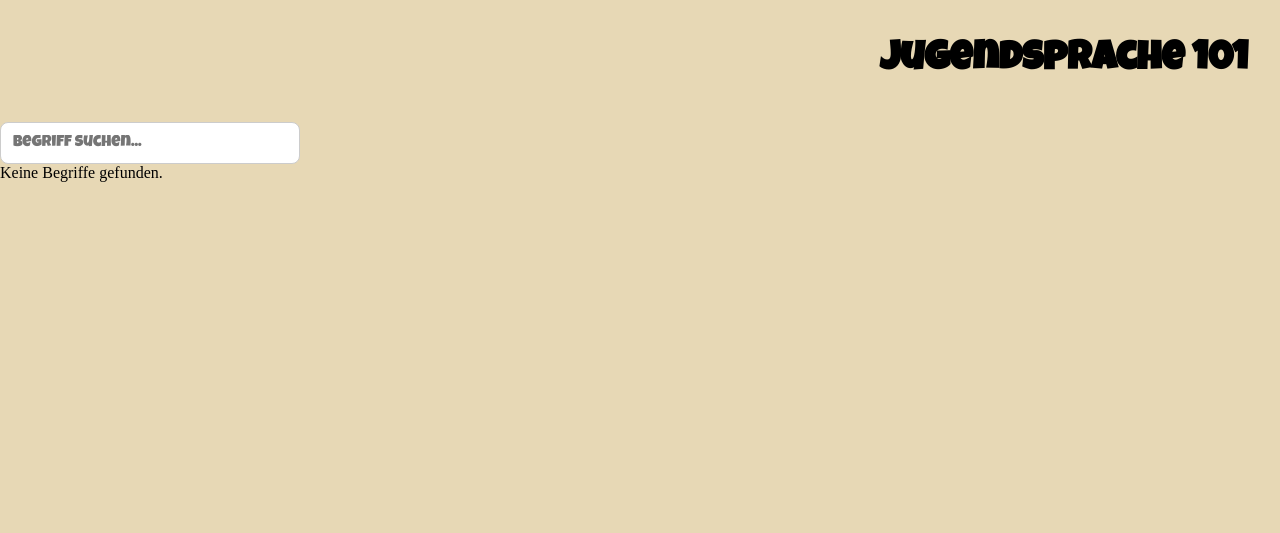
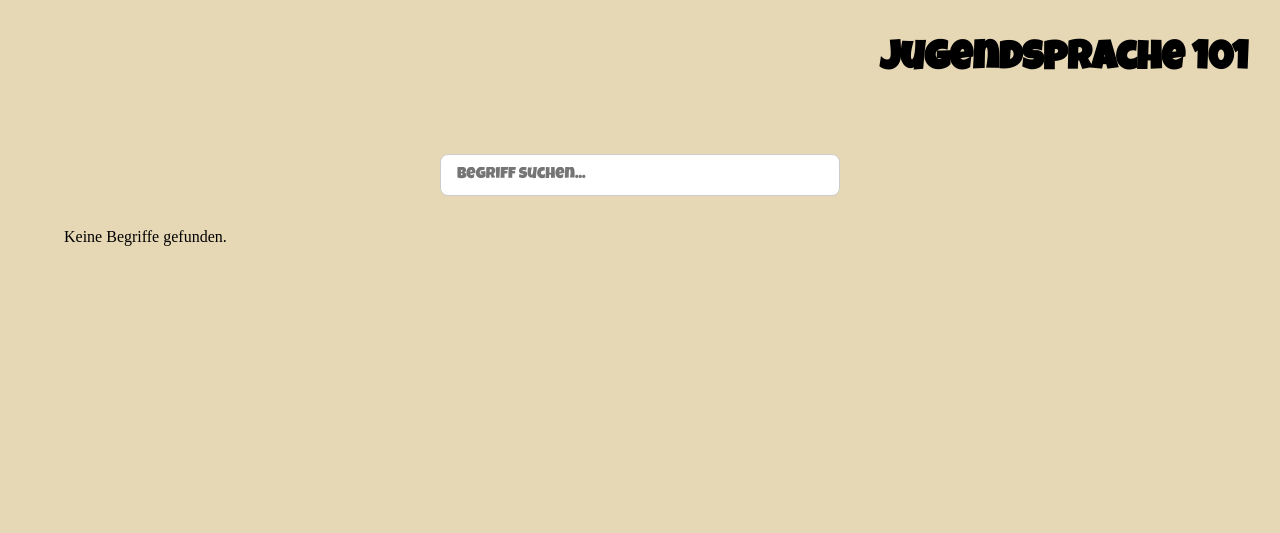
Before and after one commit to Suenaf/Gen-Z, a PHP site: page /begriffe.html in a window 1280 px wide. Shown: the top 533 px of the page. Run offline with PHP 8.4, Linux system fonts and the light colour scheme; data that the repository does not hold is empty.

Commit message:
begriffe.html fertg

```diff
--- a/begriffe.html
+++ b/begriffe.html
@@ -11,9 +11,10 @@
 
   <h2 class="headline-text">Jugendsprache 101</h2>
 
+  <div class="container">
     <input type="text" id="search-input" placeholder="Begriff suchen..." />
-
     <div id="jugendwoerter"></div>
+  </div>
 
     <div class="dashboard-box">
         <div class="dashboard-left">
--- a/css/begriffe.css
+++ b/css/begriffe.css
@@ -0,0 +1,69 @@
+/* Container wie in trends.css */
+.container {
+    width: 90%;
+    margin: 0 auto;
+    padding: 2rem 0;
+  }
+
+  /* Optional: padding unten wie in trends.html */
+  #jugendwoerter {
+    padding-bottom: 12rem; /* Platz für fixe Dashboard-Box */
+  }
+
+  /* Suchfeld styling (leicht angepasst) */
+  #search-input {
+    display: block;
+    width: 100%;
+    max-width: 400px;
+    margin: 0 auto 2rem auto;
+    padding: 0.75rem 1rem;
+    font-size: 1rem;
+    border-radius: 0.5rem;
+    border: 1px solid #ccc;
+    font-family: 'LuckiestGuy', sans-serif;
+    box-sizing: border-box;
+  }
+
+  .card {
+    color: white;
+    border-radius: 2rem;
+    padding: 1.5rem;
+    margin: 1.5rem auto;
+    width: 90%;
+    max-width: 480px;
+    box-shadow: 0 4px 12px rgba(0, 0, 0, 0.1);
+    font-family: 'LucidaGrande', sans-serif;
+  }
+
+  .card.green {
+    background-color: #325941;
+  }
+
+  .card.orange {
+    background-color: #DC4900;
+  }
+
+  .card h2 {
+    color: white;
+    font-family: 'LuckiestGuy', sans-serif;
+    font-weight: normal;
+    font-size: 2.5rem;
+    margin-bottom: 0.5rem;
+  }
+
+  .card p {
+    color: white;
+    font-size: 1rem;
+    line-height: 1.6;
+    margin: 0;
+  }
+
+  #jugendwoerter {
+    padding-bottom: 16rem;
+  }
+
+  @media screen and (max-width: 768px) {
+    #jugendwoerter {
+      padding-bottom: 8rem;
+    }
+  }
--- a/css/index.css
+++ b/css/index.css
@@ -4,7 +4,7 @@
     text-align: left;        /* Text bleibt linksbündig */
     white-space: normal;
     line-height: 1.4;
-    padding-left: 2rem; /* optional: Abstand vom linken Rand */
+    margin-left: 2rem; /* optional: Abstand vom linken Rand */
   }
 
   .username-highlight {
--- a/css/style.css
+++ b/css/style.css
@@ -76,7 +76,7 @@ input {
   text-align: right;
   white-space: normal;
   line-height: 1.4;
-  padding-right: 2rem;
+  margin-right: 2rem;
 }
 
 .button {
--- a/js/begriffe.js
+++ b/js/begriffe.js
@@ -41,10 +41,19 @@ document.addEventListener("DOMContentLoaded", function () {
     function renderBegriffe(begriffe) {
         container.innerHTML = ''; // Container leeren
 
-        begriffe.forEach(item => {
-            const element = document.createElement('p');
-            element.innerHTML = `<strong>${item.wort}</strong>: ${item.bedeutung}`;
-            container.appendChild(element);
+        begriffe.forEach((item, index) => {
+            const card = document.createElement('div');
+            card.classList.add('card');
+
+            // Abwechselnd Farben durch Klasse "green" oder "orange"
+            card.classList.add(index % 2 === 0 ? 'green' : 'orange');
+
+            card.innerHTML = `
+                <h2>${item.wort}</h2>
+                <p>${item.bedeutung}</p>
+            `;
+
+            container.appendChild(card);
         });
     }
 
```
